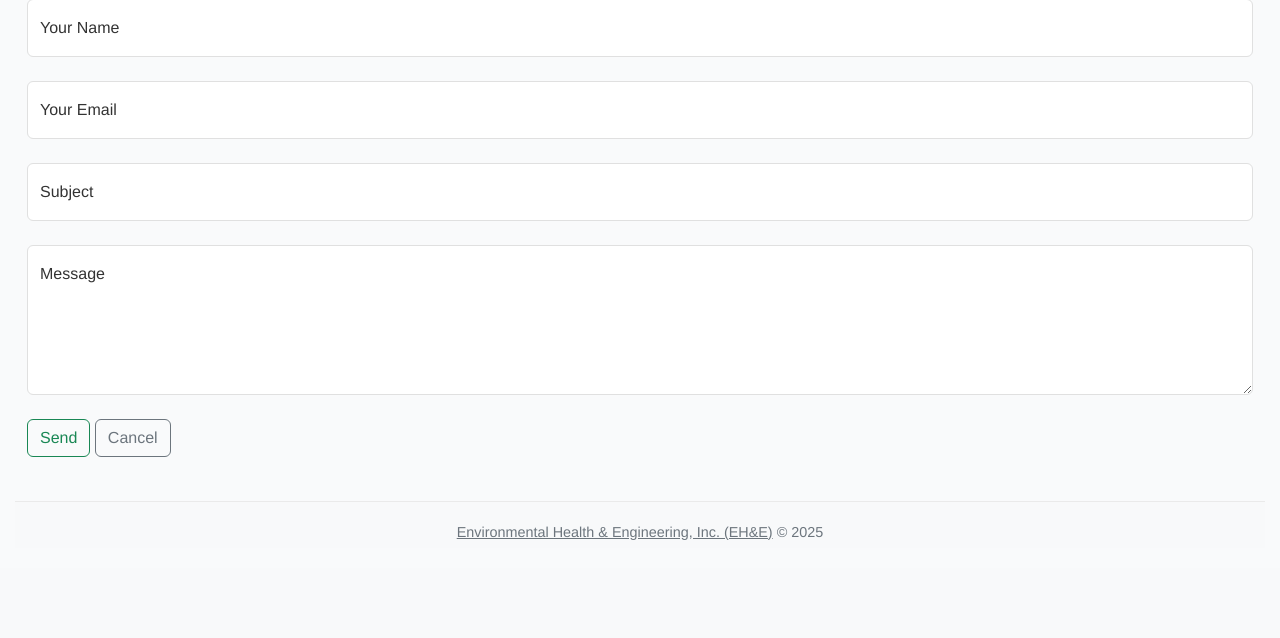
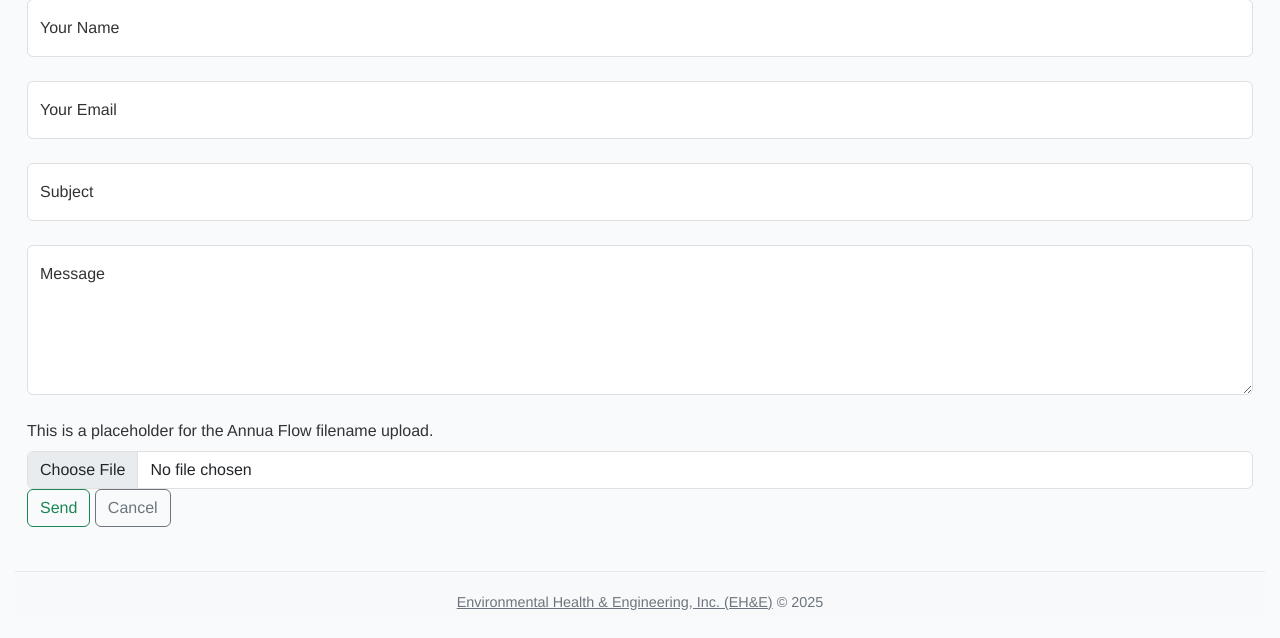
Before and after one commit to jfontaine-ehe/26863-user-updates, a Django app: page /contact/ in a window 1280 px wide. Shown: the part 342-980 px from the top of the page. Before the commit the page ends 882 px from the top, so only its background shows below. Run offline with Django 5.2, Linux system fonts and the light colour scheme; the visitor is signed in with stand-in values (Sample User, id 1); data that the repository does not hold is empty; some libraries are stand-ins or nearby versions.

Commit message:
start incorporating file upload for contact form for supp claims

```diff
--- a/clientUpdates/clientUpdates/forms.py
+++ b/clientUpdates/clientUpdates/forms.py
@@ -123,3 +123,4 @@ class ContactForm(forms.Form):
     email = forms.EmailField(required=True, label="Your Email")
     subject = forms.CharField(max_length=150, required=True, label="Subject")
     message = forms.CharField(widget=forms.Textarea, required=True, label="Message")
+    file_upload = forms.FileField()
--- a/clientUpdates/clientUpdates/templates/contact.html
+++ b/clientUpdates/clientUpdates/templates/contact.html
@@ -28,10 +28,15 @@
         <label for="id_message">Message</label>
     </div>
 
+    <div>
+        <label for="file_upload" class="form-label">This is a placeholder for the Annua Flow filename upload.</label>
+        <input type="file" class="form-control" id="file_upload" name="file_upload" accept=".pdf, .jpg, .jpeg, .png">
+    </div>
+
+
     <div class="mb-4">
         <button type="submit" class="btn btn-outline-success" id="submit-button">Send</button>
         <button type="button" class="btn btn-outline-secondary" onclick="window.location.href='{% url 'landing_page' %}'">Cancel</button>
-
     </div>
 
     <div id="loader-container">
```
